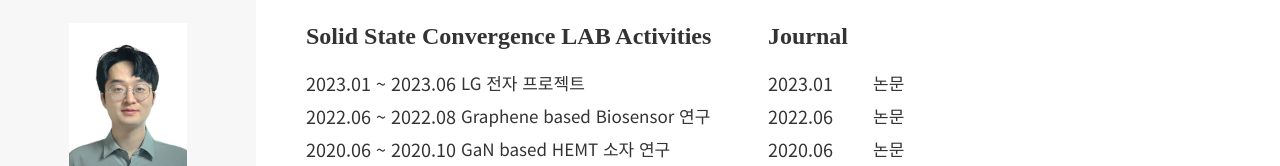
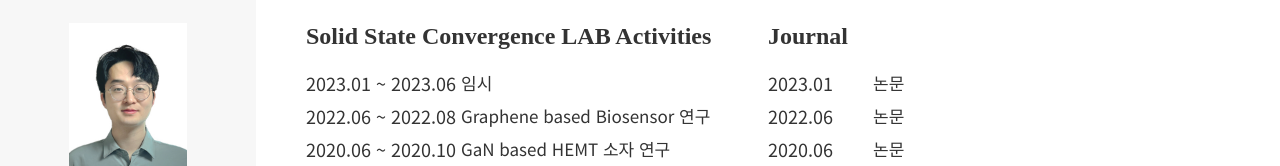
Before and after one commit to SehoonKim123/Se.H.Kim, a plain HTML site: page index.html in a window 1280 px wide. Shown: the part 327-493 px from the top of the page. Drawn offline with nearby package versions, Linux system fonts and the light colour scheme.

Commit message:
Update index.html

```diff
--- a/index.html
+++ b/index.html
@@ -80,7 +80,7 @@
                         <ul>
                             <li>
                                 <span>2023.01 ~ 2023.06</span>
-                                <p>LG 전자 프로젝트</p>
+                                <p>임시</p>
                             </li>
                             <li>
                                 <span>2022.06 ~ 2022.08</span>
```
